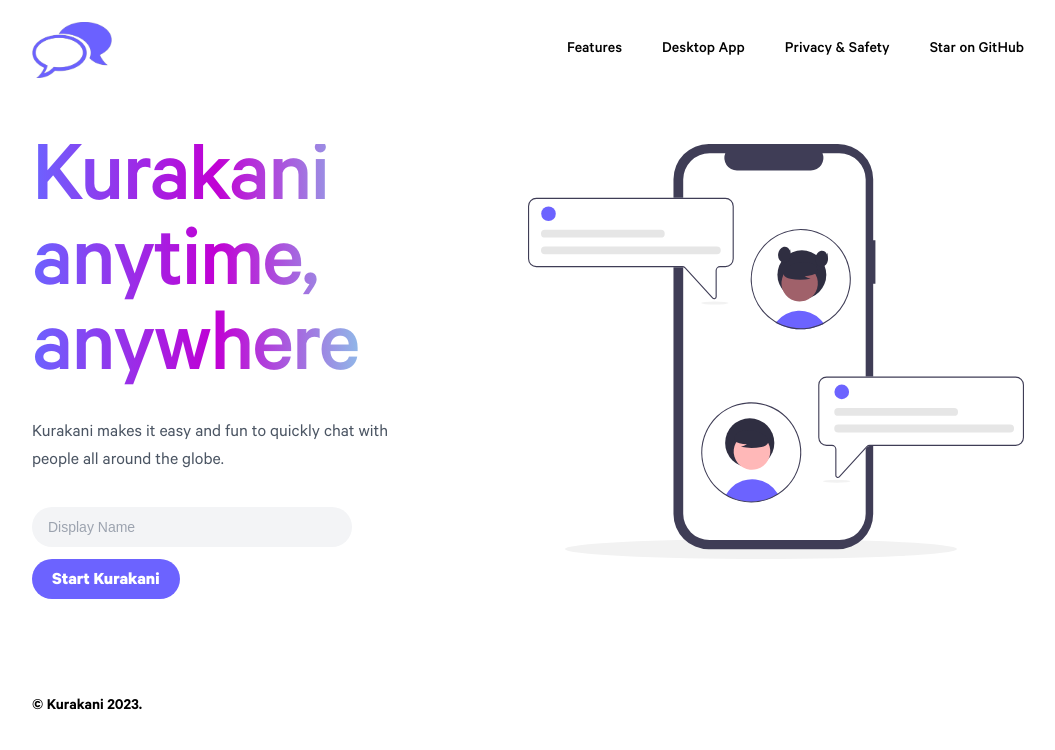
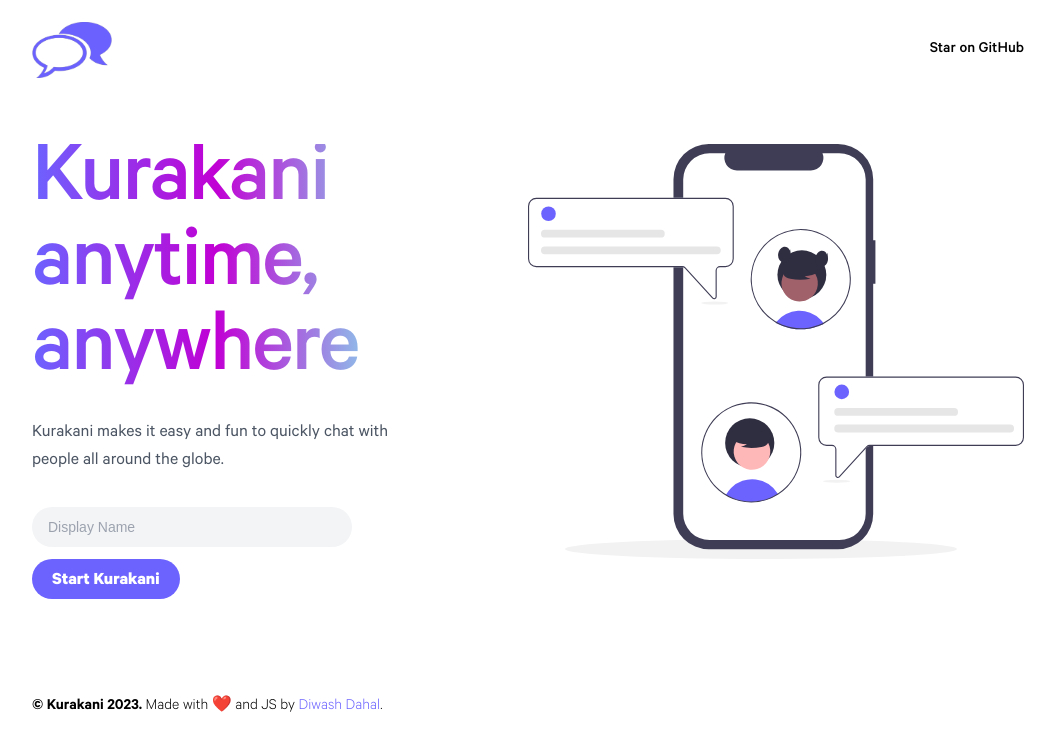
Before and after one commit to GiloByte/kurakani, a Next.js app in the folder frontend/: page / in a window 1280 px wide. Shown: the top 750 px of the page, without its empty margins (112-1167 px from the left). Built offline with nearby package versions, Linux system fonts and the light colour scheme.

Commit message:
chore:  add README

```diff
--- a/frontend/src/components/Home/Footer.tsx
+++ b/frontend/src/components/Home/Footer.tsx
@@ -7,6 +7,17 @@ function Footer() {
         <span className="font-semibold">
           © Kurakani {new Date().getFullYear()}.{" "}
         </span>
+        <span className="font-light">
+          Made with ❤️ and JS by{" "}
+          <a
+            href="https://diwashdahal.com.np"
+            target="_blank"
+            className="text-primary"
+          >
+            Diwash Dahal
+          </a>
+          .
+        </span>
       </div>
     </div>
   );
--- a/frontend/src/components/Home/Navbar.tsx
+++ b/frontend/src/components/Home/Navbar.tsx
@@ -5,10 +5,7 @@ import Link from "next/link";
 import { AiOutlineMenu } from "react-icons/ai";
 
 const NAV_LINKS = [
-  "Features",
-  "Desktop App",
-  "Privacy & Safety",
-  "Star on GitHub",
+  { title: "Star on GitHub", link: "https://github.com/diwash007/kurakani" },
 ];
 
 function Navbar() {
@@ -20,8 +17,8 @@ function Navbar() {
       <div className="hidden gap-10 font-medium lg:flex">
         {NAV_LINKS.map((item, index) => {
           return (
-            <Link href="#" key={index}>
-              {item}
+            <Link href={item.link} key={index} target="_blank">
+              {item.title}
             </Link>
           );
         })}
```
Also changed, not shown: 2 other files (tests, documents, lock files or other folders).
